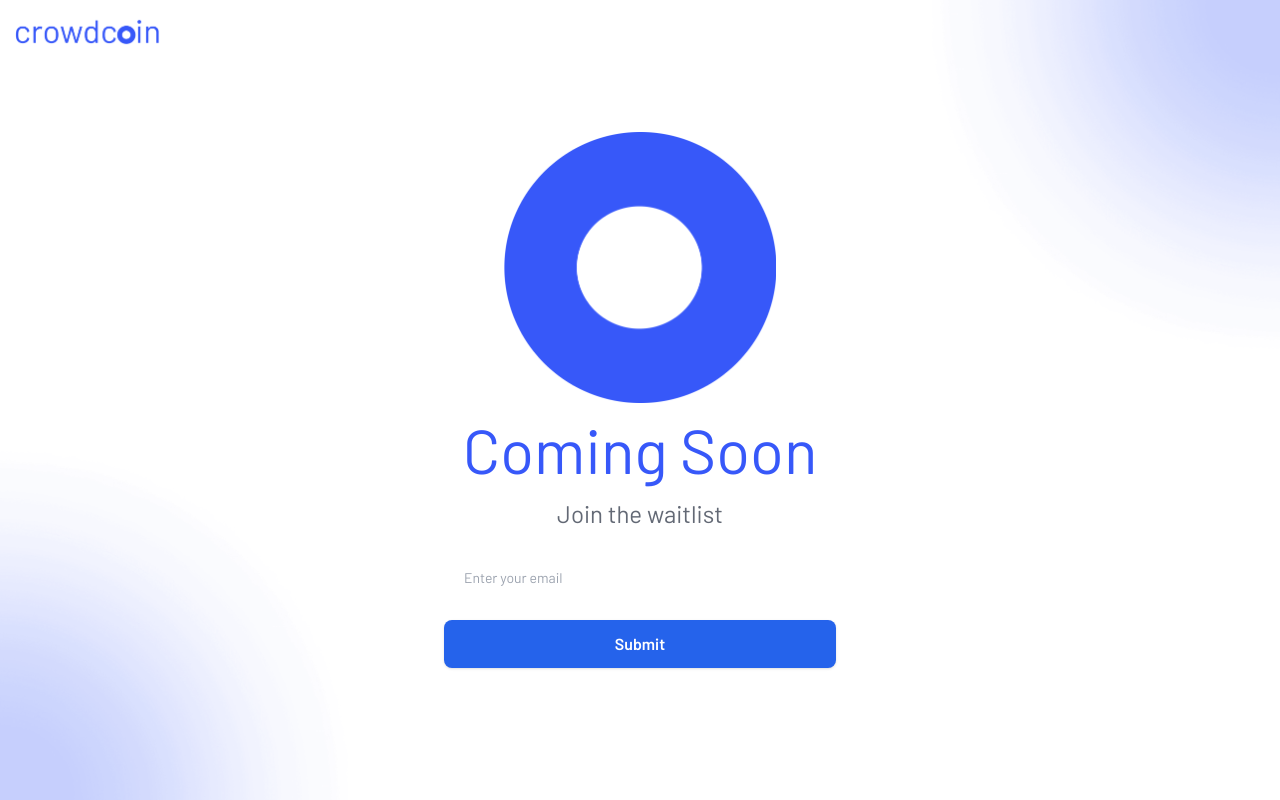
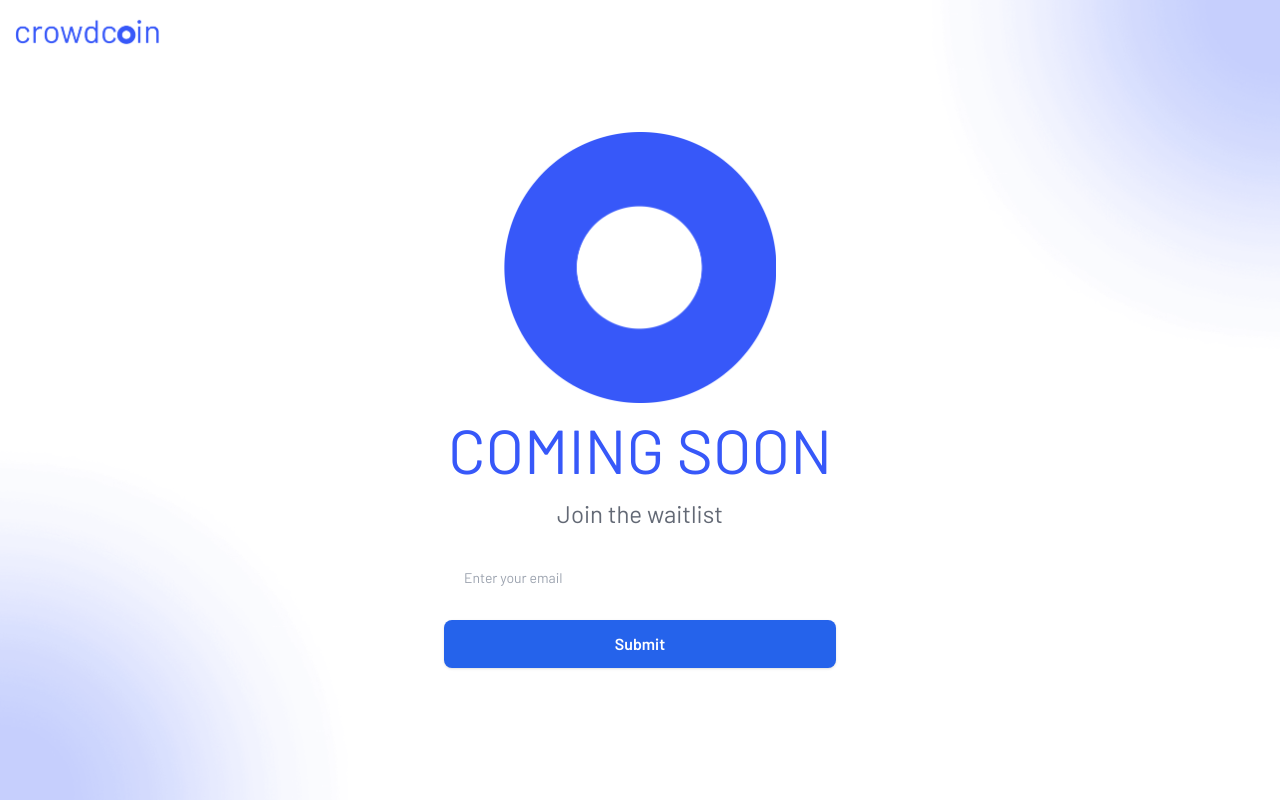
Before and after one commit to Roney-juma/try-next-js, a Next.js app: page / in a window 1280 px wide. Built offline with nearby package versions, Linux system fonts and the light colour scheme.

Commit message:
case mods

```diff
--- a/src/app/components/ComingSoon/index.jsx
+++ b/src/app/components/ComingSoon/index.jsx
@@ -4,7 +4,7 @@ export default function ComingSoon() {
     return (
         <div className="flex flex-col items-center justify-center text-center">
             <Image src="/Subtract.png" alt="coming soon image" height={272} width={272} />
-            <h1 className="text-[62px] text-[#3758F9] max-md:text-[52px]">Coming Soon</h1>
+            <h1 className="text-[62px] text-[#3758F9] max-md:text-[52px] uppercase">Coming Soon</h1>
             <p className="text-[#636975] text-[24px] max-md:text-[20px]">Join the waitlist</p>
 
             <div className="flex flex-col mt-4 w-[392px] max-md:max-w-full max-md:w-[370px] items-center bg-white rounded-md gap-2 p-2"
```
